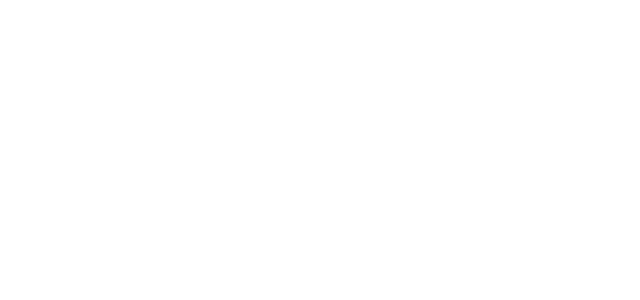
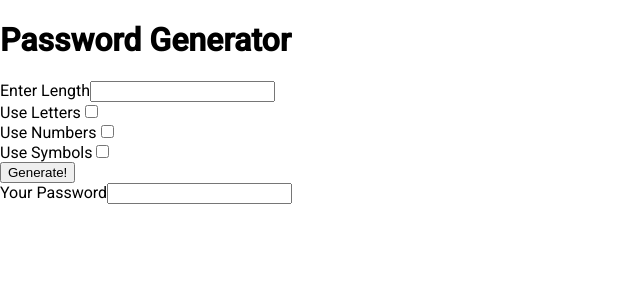
Before and after one commit to ken0901/Angular-Template-Syntax, an Angular app: page / in a window 1280 px wide. Shown: the top 300 px of the page, without its empty margins (0-640 px from the left). Built offline with nearby package versions, Linux system fonts and the light colour scheme.

Commit message:
.gitignore is now working

```diff
--- a/src/app/app.component.html
+++ b/src/app/app.component.html
@@ -0,0 +1,30 @@
+<h1>Password Generator</h1>
+
+<div>
+    <label>Enter Length</label>
+    <input/>
+</div>
+
+<div>
+    <label>Use Letters</label>
+    <input type="checkbox" />
+</div>
+
+<div>
+    <label>Use Numbers</label>
+    <input type="checkbox" />
+</div>
+
+<div>
+    <label>Use Symbols</label>
+    <input type="checkbox" />
+</div>
+
+<div>
+    <button>Generate!</button>
+</div>
+
+<div>
+    <label>Your Password</label>
+    <input />
+</div>
--- a/src/app/app.component.ts
+++ b/src/app/app.component.ts
@@ -6,5 +6,7 @@
   styleUrls: ['./app.component.css']
 })
 export class AppComponent {
-
+  onButtonClick(){
+    console.log('button was clicked');
+  }
 }
```
